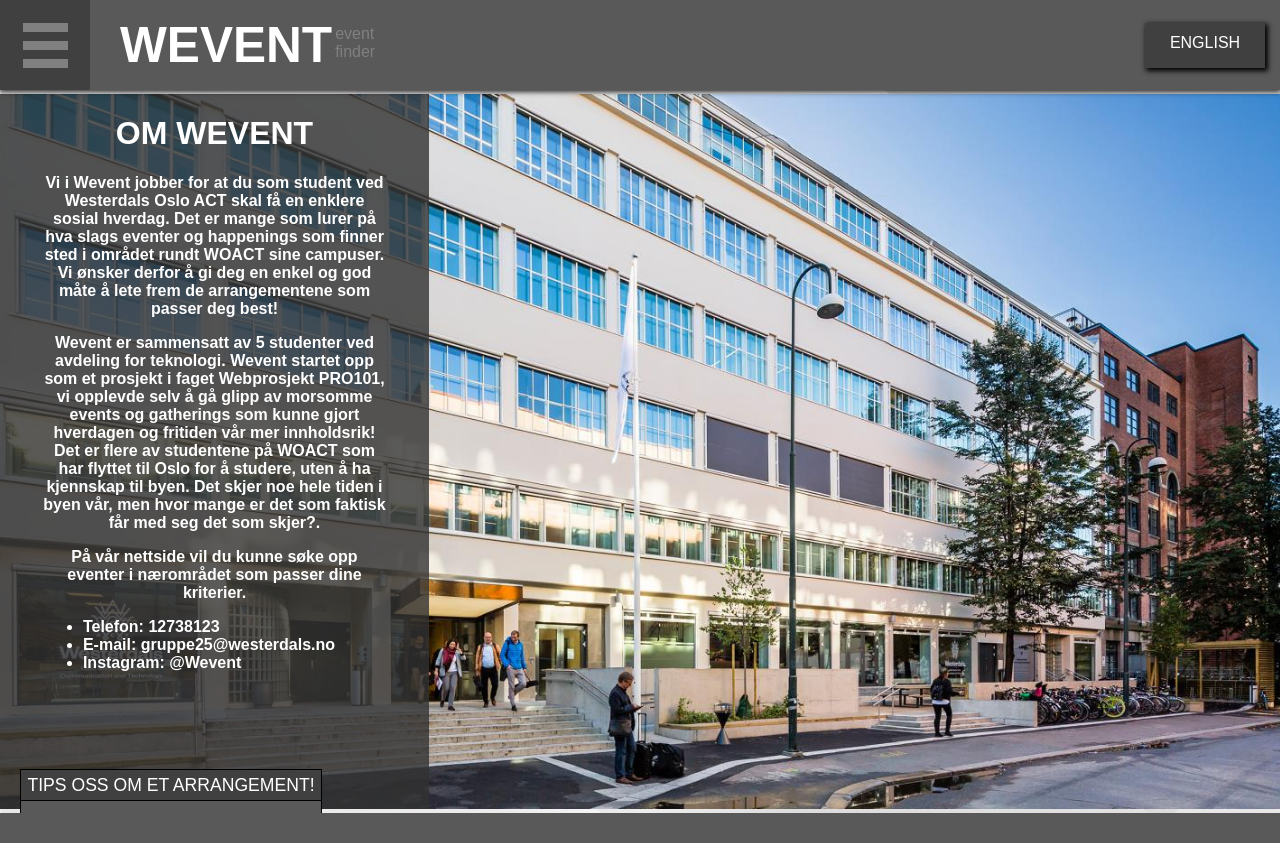
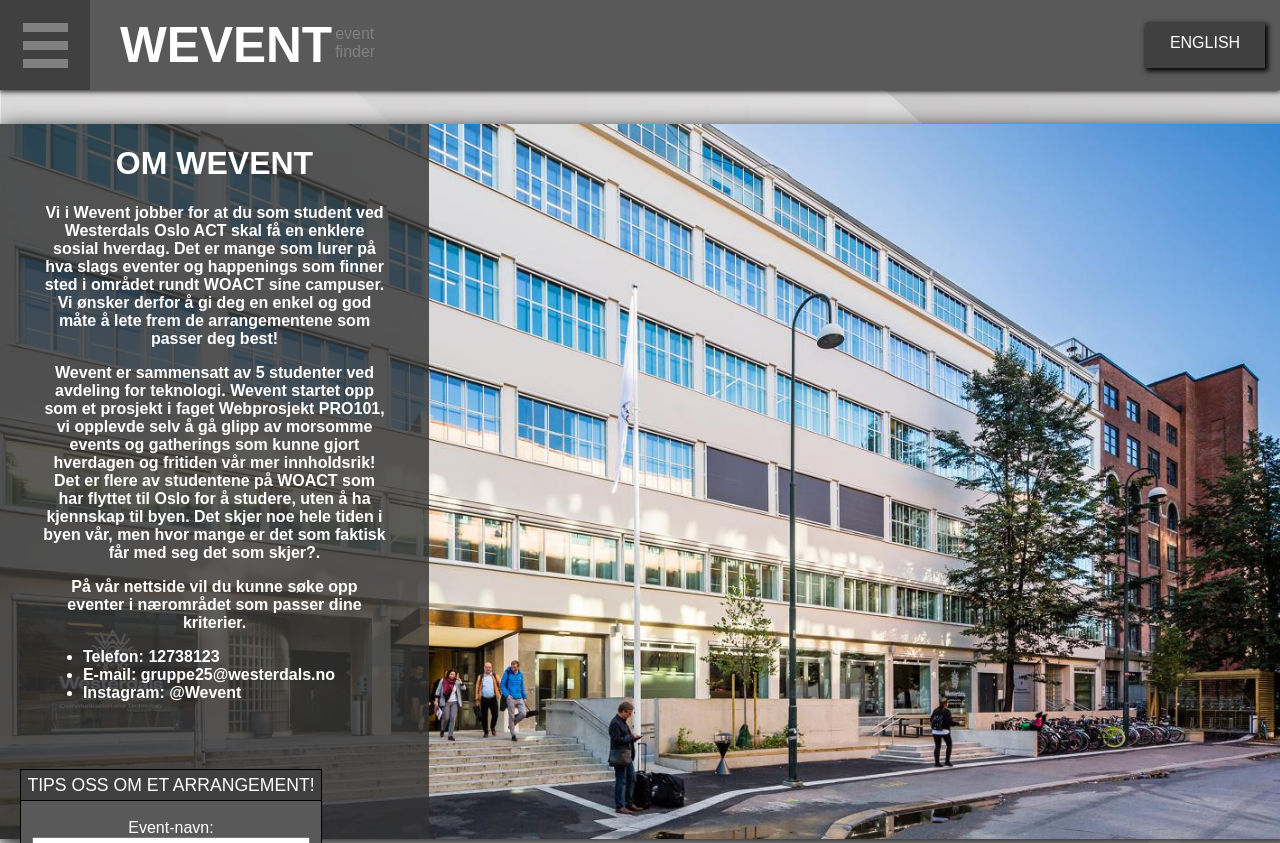
Before and after one commit to bjornosal/PRO101-prosjekt, a PHP site: page /php/omOss.php in a window 1280 px wide. Before the commit the page ends 813 px from the top, so only its background shows below. Run offline with PHP 8.4, Linux system fonts and the light colour scheme; data that the repository does not hold is empty; a stand-in replaces the project's code that opens the database connection; some libraries are stand-ins or nearby versions.

Commit message:
Fixed position of content.

```diff
--- a/css/omOss_midlertidig.css
+++ b/css/omOss_midlertidig.css
@@ -373,7 +373,8 @@ body {
     width: 1300px;
     margin: auto;
     position: relative;
-
+    top: 30px;
+    box-shadow: 1px 5px 20px 0px #000;
 }
 
 #infoTextBox {
```
